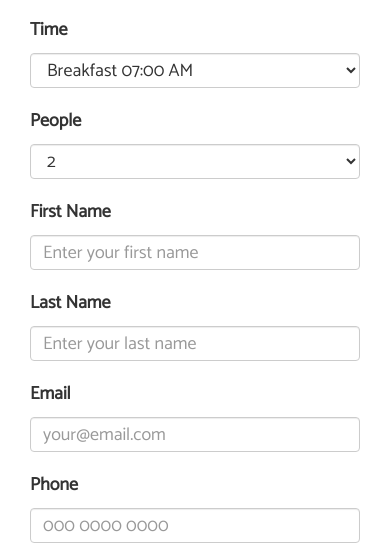
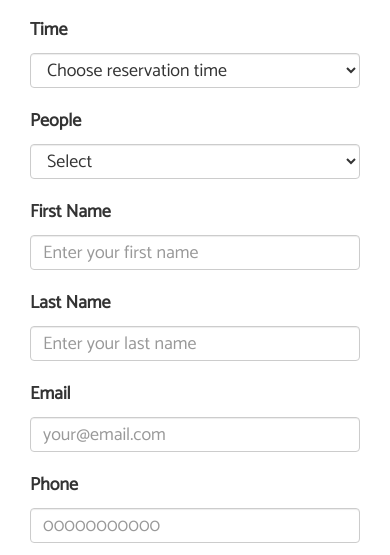
Before and after one commit to Code-Institute-Submissions/amaama, a website: page index.html in a window 390 px wide. Shown: the part 5255-5810 px from the top of the page. Drawn offline with nearby package versions, Linux system fonts and the light colour scheme; a web font is replaced by a local one.

Commit message:
Update form: - add pattern and title attributes to date input and phone input - add one empty first option to select elements - add label attribute to first options of select elements

```diff
--- a/index.html
+++ b/index.html
@@ -201,50 +201,52 @@
               <div class="form-group row">
                 <label for="reservation-date" class="col-sm-1 col-form-label">Date</label>
                 <div class="col-sm-3">
-                    <input type="text" class="form-control text-faded" id="reservation-date" placeholder="dd/mm/yyyy" required="">
+                    <input type="text" class="form-control text-faded" id="reservation-date" placeholder="dd/mm/yyyy" pattern="\d{2}/\d{2}/\d{4}" title="Date must be in the format dd/mm/yyyy" required>
                 </div>
                 <label for="reservation-time" class="col-sm-1 col-form-label">Time</label>
                 <div class="col-sm-4">
-                    <select class="form-control text-faded" id="reservation-time" required="">
-                      <option value="">Breakfast 07:00 AM</option>
-                      <option value="">Breakfast 07:30 AM</option>
-                      <option value="">Breakfast 08:00 AM</option>
-                      <option value="">Breakfast 08:30 AM</option>
-                      <option value="">Breakfast 09:00 AM</option>
-                      <option value="">Breakfast 09:30 AM</option>
-                      <option value="">Breakfast 10:00 AM</option>
-                      <option value="">Breakfast 10:30 AM</option>
-                      <option value="">Breakfast 11:00 AM</option>
-                      <option value="">Lunch 11:30 AM</option>
-                      <option value="">Lunch 12:00 PM</option>
-                      <option value="">Lunch 12:30 PM</option>
-                      <option value="">Lunch 1:00 PM</option>
-                      <option value="">Lunch 1:30 PM</option>
-                      <option value="">Lunch 2:00 PM</option>
-                      <option value="">Lunch 2:30 PM</option>
-                      <option value="">Dinner 5:00 PM</option>
-                      <option value="">Dinner 5:30 PM</option>
-                      <option value="">Dinner 6:00 PM</option>
-                      <option value="">Dinner 6:30 PM</option>
-                      <option value="">Dinner 7:00 PM</option>
-                      <option value="">Dinner 7:30 PM</option>
-                      <option value="">Dinner 8:00 PM</option>
-                      <option value="">Dinner 8:30 PM</option>
-                      <option value="">Dinner 9:00 PM</option>
+                    <select class="form-control text-faded" id="reservation-time" required>
+                      <option selected label="Choose reservation time" disabled hidden></option>
+                      <option>Breakfast 07:00 AM</option>
+                      <option>Breakfast 07:30 AM</option>
+                      <option>Breakfast 08:00 AM</option>
+                      <option>Breakfast 08:30 AM</option>
+                      <option>Breakfast 09:00 AM</option>
+                      <option>Breakfast 09:30 AM</option>
+                      <option>Breakfast 10:00 AM</option>
+                      <option>Breakfast 10:30 AM</option>
+                      <option>Breakfast 11:00 AM</option>
+                      <option>Lunch 11:30 AM</option>
+                      <option>Lunch 12:00 PM</option>
+                      <option>Lunch 12:30 PM</option>
+                      <option>Lunch 1:00 PM</option>
+                      <option>Lunch 1:30 PM</option>
+                      <option>Lunch 2:00 PM</option>
+                      <option>Lunch 2:30 PM</option>
+                      <option>Dinner 5:00 PM</option>
+                      <option>Dinner 5:30 PM</option>
+                      <option>Dinner 6:00 PM</option>
+                      <option>Dinner 6:30 PM</option>
+                      <option>Dinner 7:00 PM</option>
+                      <option>Dinner 7:30 PM</option>
+                      <option>Dinner 8:00 PM</option>
+                      <option>Dinner 8:30 PM</option>
+                      <option>Dinner 9:00 PM</option>
                     </select>
                 </div>
                 <label for="party-size" class="col-sm-1 col-form-label align-right">People</label>
                 <div class="col-sm-2">
-                    <select class="form-control text-faded" id="party-size" required="">
-                      <option value="">1</option>
-                      <option value="" selected>2</option>
-                      <option value="">3</option>
-                      <option value="">4</option>
-                      <option value="">5</option>
-                      <option value="">6</option>
-                      <option value="">7</option>
-                      <option value="">8</option>
-                      <option value="">9</option>
+                    <select class="form-control text-faded" id="party-size" required>
+                      <option label="Select" selected disabled hidden></option>
+                      <option>1</option>
+                      <option>2</option>
+                      <option>3</option>
+                      <option>4</option>
+                      <option>5</option>
+                      <option>6</option>
+                      <option>7</option>
+                      <option>8</option>
+                      <option>9</option>
                     </select>
                 </div>
               </div>
@@ -252,22 +254,22 @@
               <div class="form-group row">
                 <label for="first-name" class="col-sm-2 col-form-label">First Name</label>
                 <div class="col-sm-4">
-                    <input type="text" class="form-control text-faded" id="first-name" autocomplete="on" placeholder="Enter your first name" required="">
+                    <input type="text" class="form-control text-faded" id="first-name" autocomplete="on" placeholder="Enter your first name" required>
                 </div>
                 <label for="last-name" class="col-sm-2 col-form-label align-right">Last Name</label>
                 <div class="col-sm-4">
-                    <input type="text" class="form-control text-faded" id="last-name" autocomplete="on" placeholder="Enter your last name" required="">
+                    <input type="text" class="form-control text-faded" id="last-name" autocomplete="on" placeholder="Enter your last name" required>
                 </div>
               </div>
 
               <div class="form-group row">
                 <label for="email-address" class="col-sm-1 col-form-label">Email</label>
                 <div class="col-sm-5">
-                    <input type="email" class="form-control text-faded" id="email-address" autocomplete="on" placeholder="your@email.com" required="">
+                    <input type="email" class="form-control text-faded" id="email-address" autocomplete="on" placeholder="your@email.com" required>
                 </div>
                 <label for="phone-number" class="col-sm-1 col-form-label">Phone</label>
                 <div class="col-sm-5">
-                    <input type="tel" class="form-control text-faded" id="phone-number" autocomplete="on" placeholder="000 0000 0000" required="">
+                    <input type="tel" class="form-control text-faded" id="phone-number" autocomplete="on" placeholder="00000000000" pattern="[0-9]+" title="Mobile number must contain digits only" required>
                 </div>
               </div>
               <div class="form-group">
```
